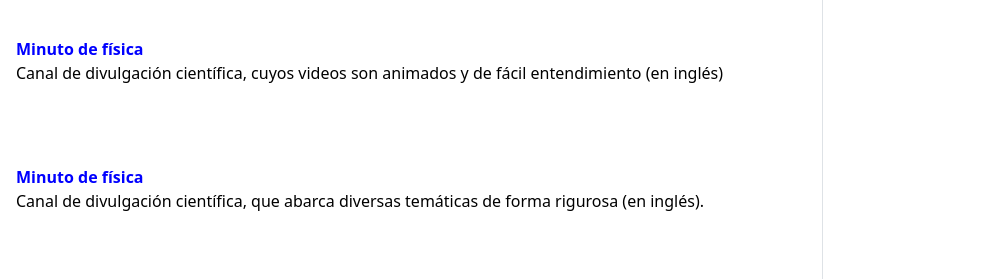
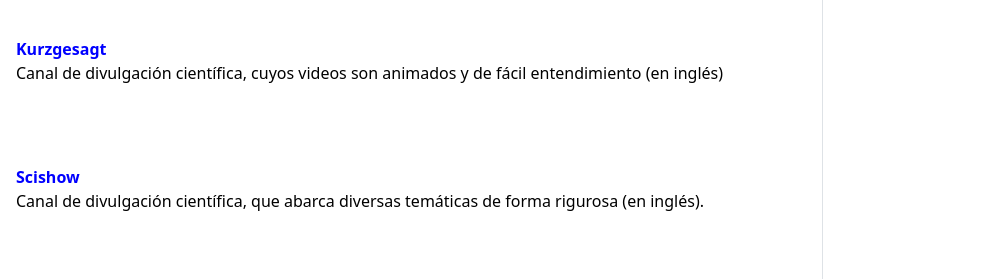
Before and after one commit to LeandroGTsuruoka/proyectoCoder, a plain HTML site: page section/link.html in a window 1280 px wide. Shown: the part 698-977 px from the top of the page, 297-1280 px from the left. Drawn offline with nearby package versions, Linux system fonts and the light colour scheme.

Commit message:
Cambio en link y texto desactualizados

```diff
--- a/section/link.html
+++ b/section/link.html
@@ -109,16 +109,14 @@
                             </div>
                             <div class="contenedorCanal"><a href="https://www.youtube.com/c/inanutshell"><img
                                         src="../img/icons/kurzgesagt.svg" alt="Kurzgesagt" class="imgCanal"></a>
-                                <div class="kurzgesagt"><a href="https://www.youtube.com/user/MinutoDeLaTierra">Minuto
-                                        de física</a>
+                                <div class="kurzgesagt"><a href="https://www.youtube.com/c/inanutshell">Kurzgesagt</a>
                                     <p>Canal de divulgación científica, cuyos videos son animados y de fácil
                                         entendimiento (en inglés)</p>
                                 </div>
                             </div>
                             <div class="contenedorCanal"><a href="https://www.youtube.com/c/SciShow"><img
                                         src="../img/icons/scishow.svg" alt="SciShow" class="imgCanal"></a>
-                                <div class="scishow"><a href="https://www.youtube.com/user/MinutoDeLaTierra">Minuto de
-                                        física</a>
+                                <div class="scishow"><a href="https://www.youtube.com/c/SciShow">Scishow</a>
                                     <p>Canal de divulgación científica, que abarca diversas temáticas de forma rigurosa
                                         (en inglés).</p>
                                 </div>
```
